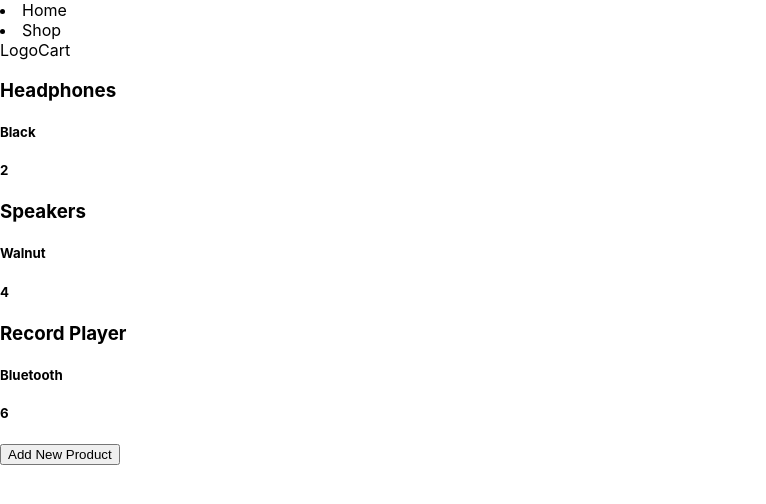
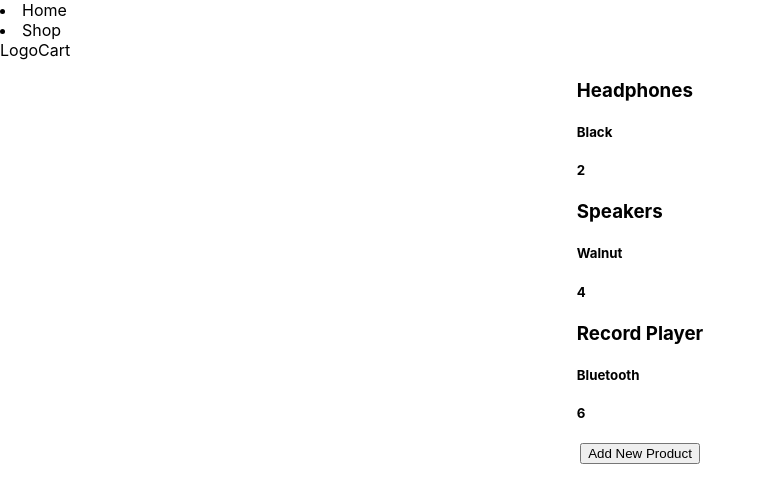
Before and after one commit to jfpalchak/merch-site, a React (Create React App) app: page / in a window 1280 px wide. Shown: the top 504 px of the page, without its empty margins (0-766 px from the left). Built offline with nearby package versions, Linux system fonts and the light colour scheme.

Commit message:
refactor JSX components with semantic tags

```diff
--- a/src/components/NewProductForm.js
+++ b/src/components/NewProductForm.js
@@ -18,25 +18,26 @@ function NewProductForm(props) {
   }
 
   return (
-    <React.Fragment>
     <form onSubmit={handleFormSubmission} className="new-product-form">
       <input
         type="text"
         name="name"
         placeholder="Enter product name."
       />
+      <br/>
       <textarea
         name="description"
         placeholder="Enter product description"
       />
+      <br/>
       <input
         type="number"
         name="quantity"
         placeholder="Enter product quantity."
       />
+      <br/>
       <button type="submit">Submit</button>
     </form>
-    </React.Fragment>
   );
 }
 
--- a/src/components/Product.js
+++ b/src/components/Product.js
@@ -3,13 +3,11 @@ import PropTypes from "prop-types";
 
 function Product(props) {
   return (
-    <React.Fragment>
     <div className="product-item">
       <h3>{props.name}</h3>
       <h5>{props.description}</h5>
       <h5>{props.quantity}</h5>
     </div>
-    </React.Fragment>
   );
 }
 
--- a/src/components/ProductControl.js
+++ b/src/components/ProductControl.js
@@ -1,4 +1,5 @@
 import React from "react";
+import "./ProductControl.css";
 import ProductList from "./ProductList";
 import { testInventory } from "./test-inventory";
 import NewProductForm from "./NewProductForm";
@@ -46,10 +47,12 @@ class ProductControl extends React.Component {
     }
 
     return (
-      <React.Fragment>
+      <main>
+
         {visibleComponent}
         <button onClick={this.handleClick}>{buttonText}</button>
-      </React.Fragment>
+
+      </main>
     );
   }
 }
--- a/src/components/ProductList.js
+++ b/src/components/ProductList.js
@@ -4,7 +4,8 @@ import PropTypes from "prop-types";
 
 function ProductList(props) {
   return (
-    <React.Fragment>
+    <section className="product-list">
+
       {props.inventory.map((item) =>
         <Product
           name={item.name}
@@ -14,8 +15,8 @@ function ProductList(props) {
           id={item.id}
         />
       )}
-      <Product />
-    </React.Fragment>
+
+    </section>
   );
 }
 
```
Lines whose indentation alone changed are shown as unchanged.
